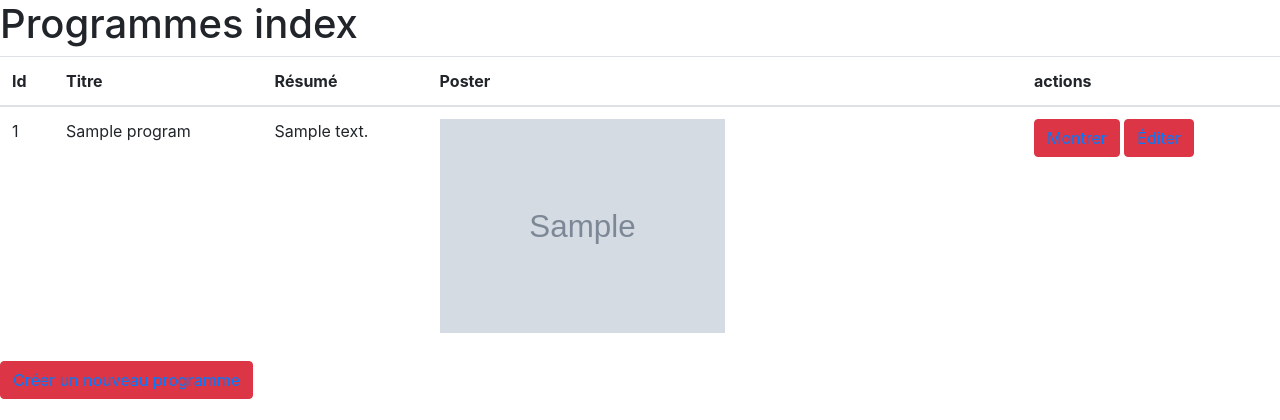
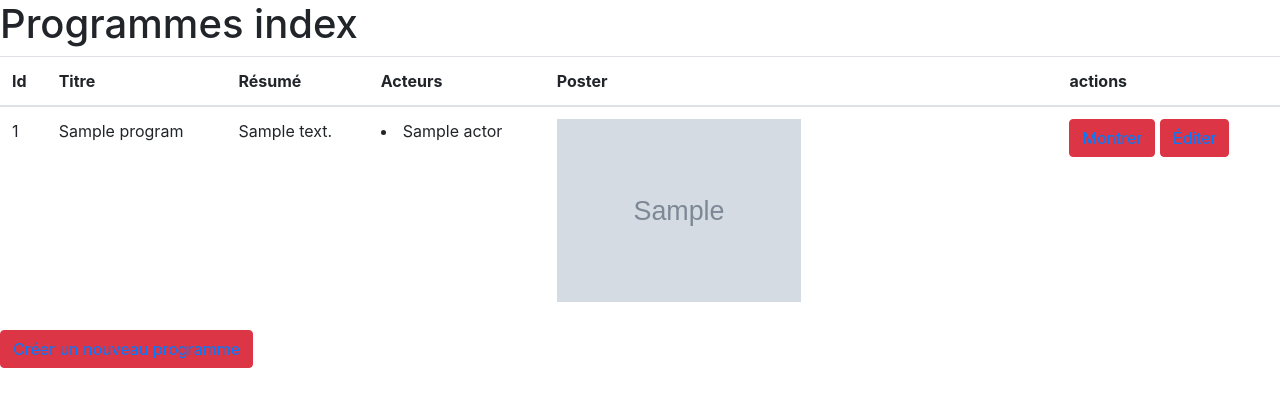
Before and after one commit to Laureenrinadumas/wild-series-symfony, a Symfony app: template templates/program/index.html.twig in a window 1280 px wide. Shown: the part 56-476 px from the top of the page. Run offline with Twig, Linux system fonts and the light colour scheme; the template is opened without the code that fills it: most values are stand-ins (such as "Sample title", 1, 10 or a date in 2020); grey boxes marked "Sample" are stand-in pictures; some libraries are stand-ins or nearby versions.

Commit message:
quete 14 done

```diff
--- a/templates/program/index.html.twig
+++ b/templates/program/index.html.twig
@@ -11,16 +11,23 @@
                 <th>Id</th>
                 <th>Titre</th>
                 <th>Résumé</th>
+                <th>Acteurs</th>
                 <th>Poster</th>
                 <th>actions</th>
             </tr>
         </thead>
         <tbody>
         {% for program in programs %}
+
             <tr>
                 <td>{{ program.id }}</td>
                 <td>{{ program.title }}</td>
                 <td>{{ program.summary }}</td>
+                <td>{% for actor in program.actors %}
+                    <li>{{ actor.name }} </li>
+                {% else %}
+                    <li>Aucun acteur pour cette série</li>
+                {% endfor %}</td>
                 <td><img class="w-50" src="{{ program.poster }}" alt="poster"></td>
                 <td>
                     <button class="btn btn-danger"><a href="{{ path('program_show', {'id': program.id}) }}">Montrer</a></button>
```
Also changed, not shown: src/Form/ProgramType.php (+9 -1 lines), 1 other file.
